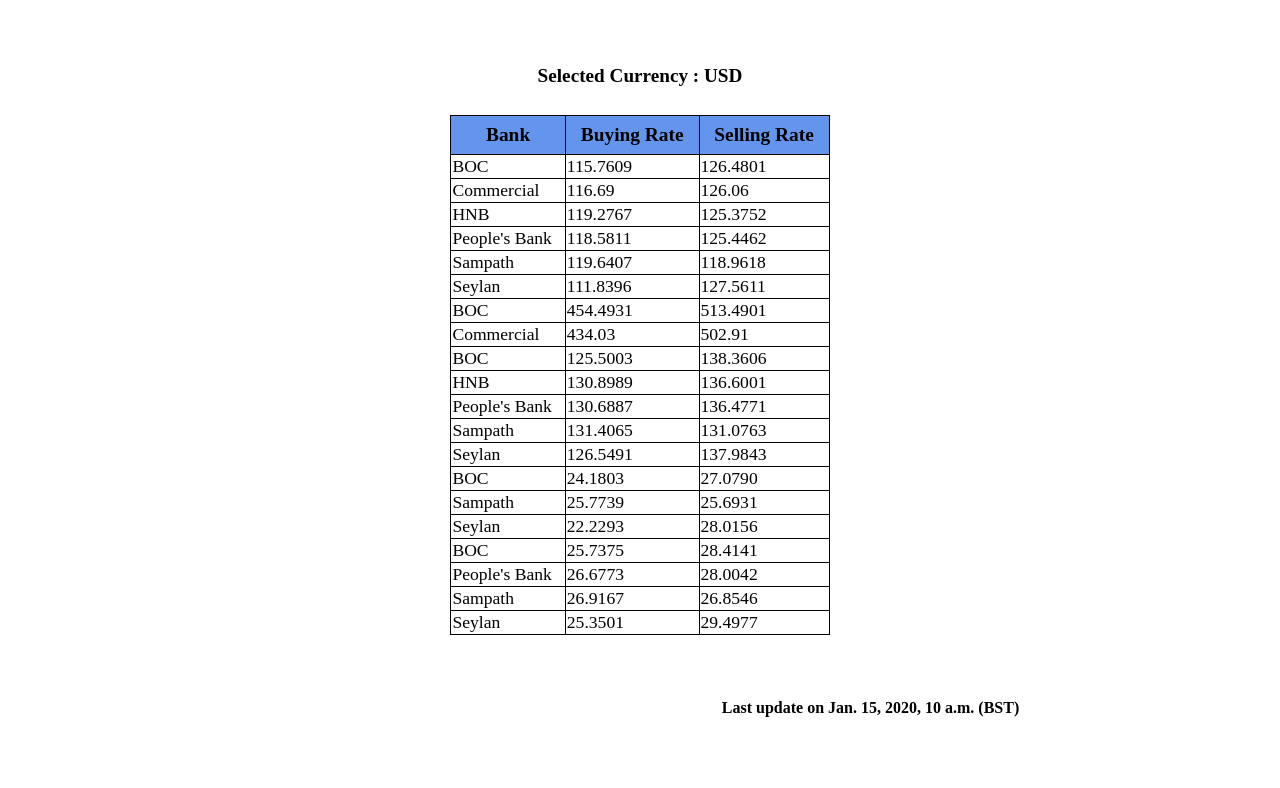
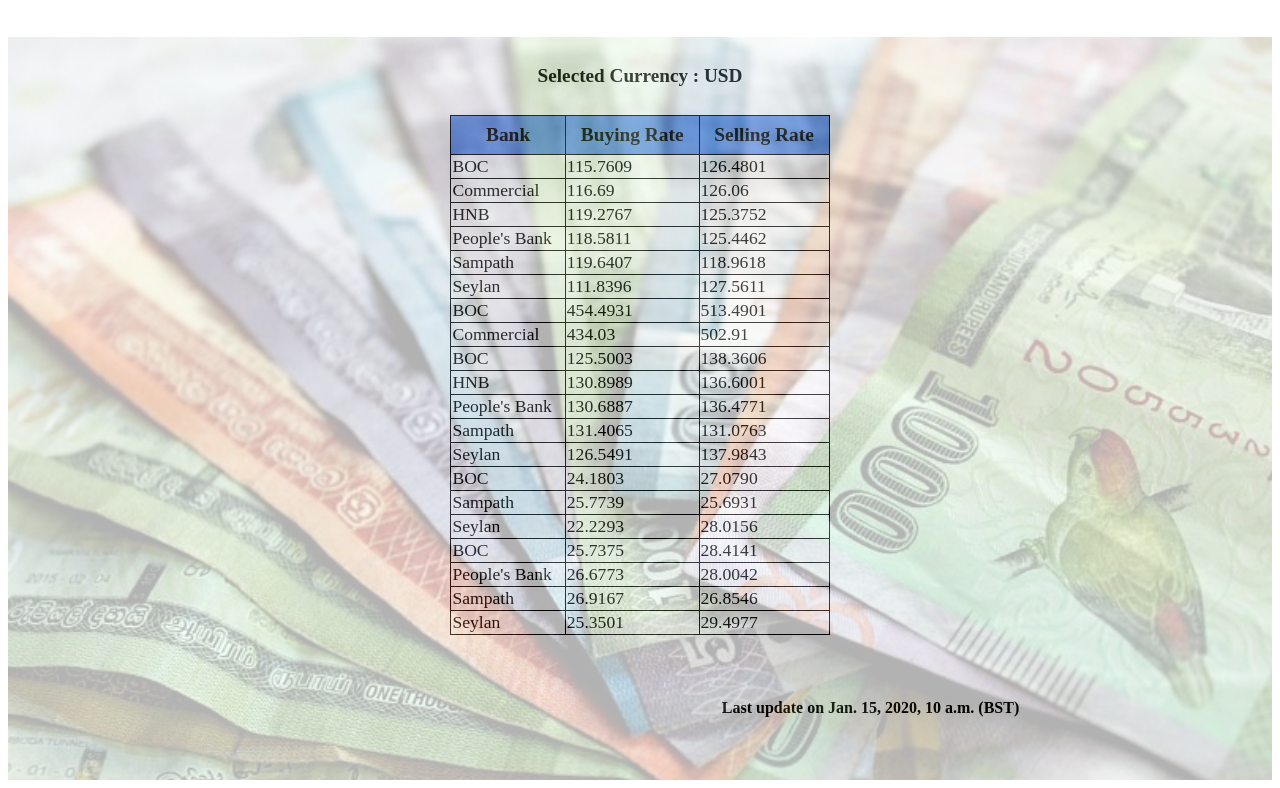
Before and after one commit to supulij/SLBanks_currency_exchange_rates, a Django app: template ExchangeRate/templates/ExchangeRate/Excha.html in a window 1280 px wide. Shown: the part 150-938 px from the top of the page. Before the commit the page ends 867 px from the top, so only its background shows below. Run offline with Django 3.2, Linux system fonts and the light colour scheme; data comes from the database, SQL or seed files in the repository; tables that the repository leaves empty hold one stand-in row (values such as "Sample post"); the template is opened without the code that fills it: values that come from a table or form of the project are taken from there, most other values are stand-ins (such as "Sample title", 1, 10 or a date in 2020).

Commit message:
scrapy django integration

```diff
--- a/ExchangeRate/forms.py
+++ b/ExchangeRate/forms.py
@@ -15,7 +15,6 @@ class Homeform(forms.Form):
 
     post = forms.CharField(label='Select the currency', widget=forms.Select(choices=[(x,x) for x in list]))
 
-
     class Meta:
         model = GetScrapy
         fields = ['currency_name']
--- a/ExchangeRate/templates/ExchangeRate/Excha.html
+++ b/ExchangeRate/templates/ExchangeRate/Excha.html
@@ -1,27 +1,55 @@
-{#{% load static %}#}
-{% extends 'ExchangeRate/Home.html' %}
-{{ data }}
+{% load static %}
+<!DOCTYPE html>
+<html lang="en">
+<head>
+    <meta charset="UTF-8">
+    <title>Home</title>
+</head>
 
-{% block content %}
 
 <style>
+    h1 {
+        font-size: 36px;
+        line-height: 40px;
+    }
+    .button {
+        background-color: cadetblue;
+        margin-top: 1%;
+        margin-left: 50%;
+        border: none;
+        color: black;
+        padding: 6px 20px;
+        text-align: center;
+        text-decoration: none;
+        display: inline-block;
+        font-size: 0.9em;
+    }
+    .form_table {
+        margin-top: -2%;
+        margin-left: 30%;
+        font-size: 1.1em;
+        border: none;
+    }
     h3 {
         font-size: 1.2em;
         text-align: center;
         line-height: 40px;
     }
+
     h5 {
         font-size: 1em;
         text-align: right;
         margin-right: 20%;
         line-height: 20px;
     }
+
     .content-table {
         border-collapse: collapse;
         margin: auto;
         width: 30%;
         font-size: 1.1em;
     }
+
     .content-table thead th {
         background-color: cornflowerblue;
         color: black;
@@ -30,16 +58,57 @@
         border: 1px solid;
         padding: 8px;
     }
+
     .content-table th, td {
-            border: 1px solid black;
+    {#background-color: cornflowerblue;#} border: 1px solid black;
     }
+
     .content-table tr:hover {
-        {#border: 1px solid black;#} background-color: lavenderblush;
+    {#border: 1px solid black;#} background-color: cornflowerblue;
     }
+
+    .example1 {
+        position: relative;
+        background: white;
+        overflow: hidden;
+    }
+
+    .example1:before {
+        content: ' ';
+        display: block;
+        position: absolute;
+        left: 0;
+        top: 0;
+        width: 100%;
+        height: 100%;
+        opacity: 0.3;
+        background-image: url({% static 'ExchangeRate/Images/image1.jpg'%});
+        background-repeat: no-repeat;
+        background-position: 50% 0;
+
+        -o-background-size: cover;
+        -moz-background-size: cover;
+        -webkit-background-size: cover;
+        background-size: cover;
+    }
+
+
 </style>
-
+<body>
+<h1> Foreign Currency Exchange Rates of Sri Lankan Banks </h1>
+<br>
+<form method="post">
+    <table class="form_table">
+        {% csrf_token %}
+        {{ form }}
+        <button class="button" type="submit">Submit</button>
+    </table>
+</form>
 <br>
 <br>
+
+<div class="example1">
+    {#        <img src = "{% static 'ExchangeRate/Images/image1.jpg'%}"  alt="image1">#}
     <h3> Selected Currency : {{ currency }} </h3>
 
     <table class="content-table">
@@ -63,5 +132,8 @@
     <br>
     <br>
     <h5> Last update on {{ last_updated }} (BST) </h5>
+    <br>
+    <br>
 
-{% endblock %}
+</div>
+</body>
--- a/ExchangeRate/templates/ExchangeRate/Home.html
+++ b/ExchangeRate/templates/ExchangeRate/Home.html
@@ -1,3 +1,4 @@
+{% load static %}
 <!DOCTYPE html>
 <html lang="en">
 <head>
@@ -6,10 +7,11 @@
 </head>
 
 <style>
-        h1 {
+    h1 {
         font-size: 36px;
         line-height: 40px;
     }
+
     .button {
         background-color: cadetblue;
         margin-top: 1%;
@@ -22,15 +24,29 @@
         display: inline-block;
         font-size: 0.9em;
     }
+
     .form_table {
         margin-top: -2%;
         margin-left: 30%;
         font-size: 1.1em;
         border: none;
     }
+
+
+    img {
+        position: absolute;
+        left: 0;
+        top: 25%;
+        width: 100%;
+        height: 80%;
+        opacity: 0.6;
+    }
+
+
 </style>
 
 <body>
+
 <h1> Foreign Currency Exchange Rates of Sri Lankan Banks </h1>
 <br>
 <form method="post">
@@ -41,8 +57,9 @@
     </table>
 </form>
 
-{% block content %}
-{% endblock %}
+
+<img src="{% static 'ExchangeRate/Images/image1.jpg' %}" alt="image1">
+
 
 </body>
 </html>
--- a/ExchangeRate/urls.py
+++ b/ExchangeRate/urls.py
@@ -10,7 +10,7 @@ urlpatterns = [
 ]
 
 # This is required for static files while in development mode. (DEBUG=TRUE)
-# No, not relevant to scrapy or crawling :)
+
 # if settings.DEBUG:
 #     urlpatterns += static.static(settings.STATIC_URL, document_root=settings.STATIC_ROOT)
 #     urlpatterns += static.static(settings.MEDIA_URL, document_root=settings.MEDIA_ROOT)
```
Also changed, not shown: ExchangeRate/static/ExchangeRate/Images/image1.jpg (added), ExchangeRate/static/ExchangeRate/Images/image2.jpg (added). Lines whose indentation alone changed are shown as unchanged.
